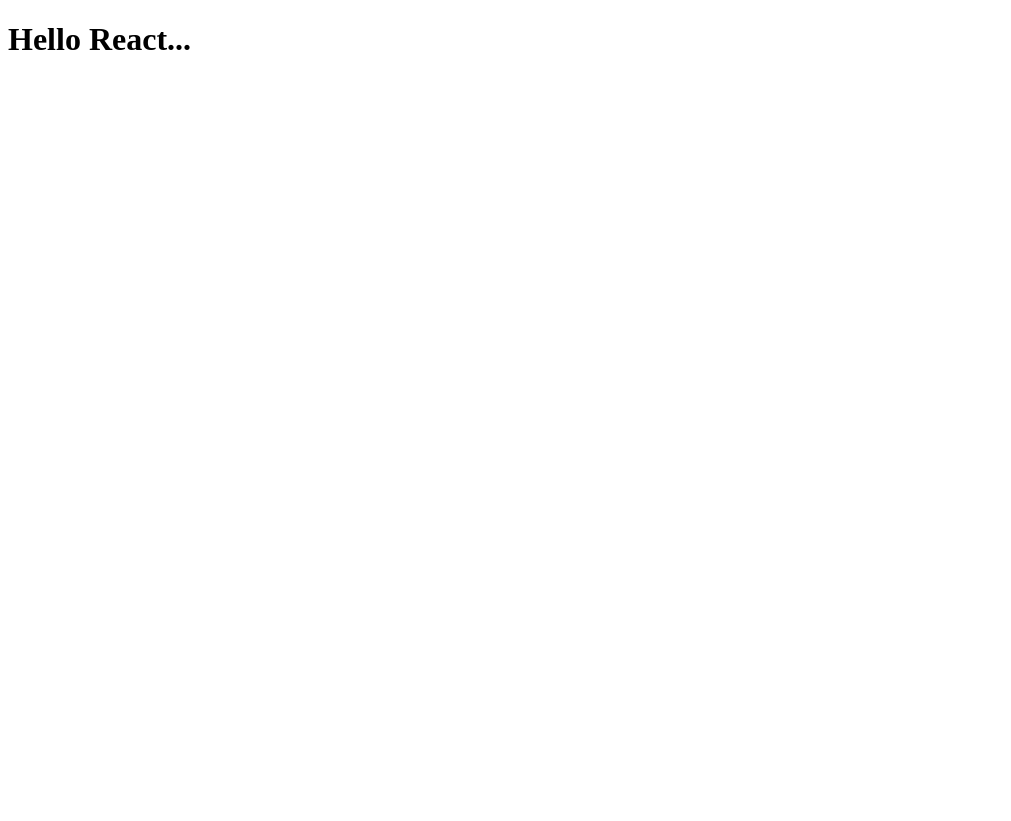
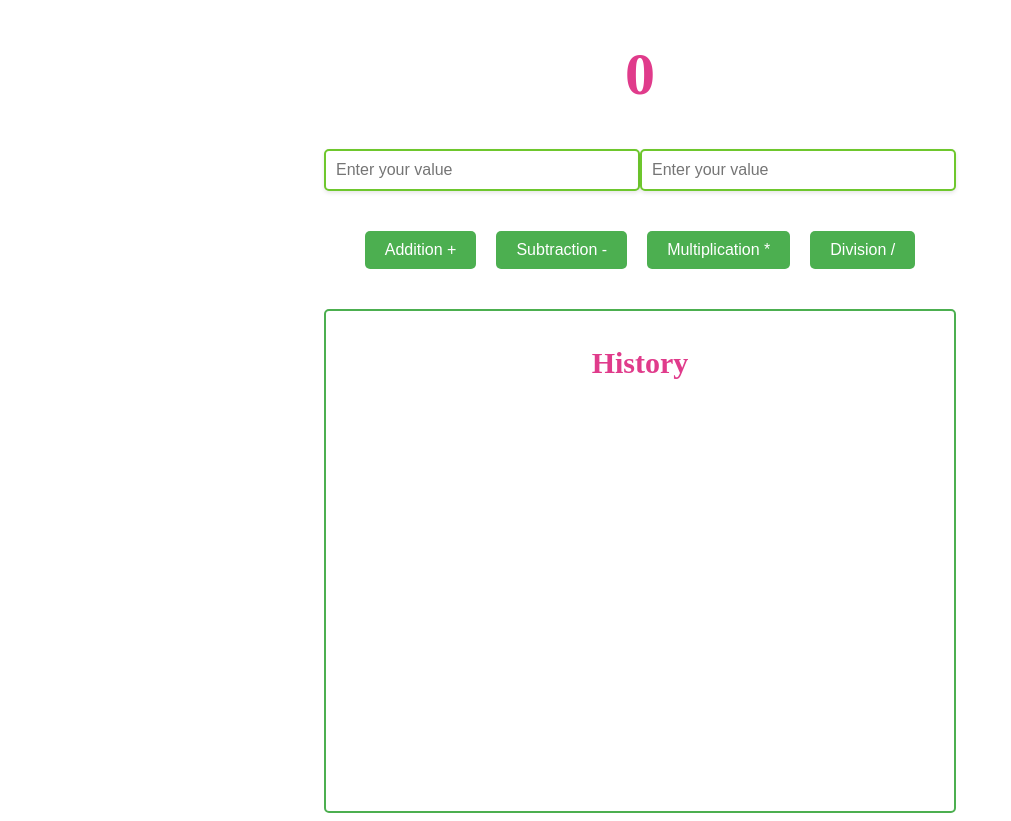
Before and after one commit to naymurweb/calc-hub, a React (Vite) app: page / in a window 1280 px wide. Shown: the whole page, without its empty margins (0-1011 px from the left). Before the commit the page ends 800 px from the top, so only its background shows below. Built offline with nearby package versions, Linux system fonts and the light colour scheme.

Commit message:
basic ui design

```diff
--- a/package.json
+++ b/package.json
@@ -6,7 +6,6 @@
   "scripts": {
     "dev": "vite",
     "build": "vite build",
-    "lint": "eslint src --ext js,jsx --report-unused-disable-directives --max-warnings 0",
     "preview": "vite preview"
   },
   "dependencies": {
--- a/src/App.jsx
+++ b/src/App.jsx
@@ -1,9 +1,32 @@
-import React from 'react';
+import React from "react";
+import InputField from "./components/InputField";
+import Button from "./components/Button";
+import History from "./components/History";
 
 const App = () => {
   return (
-    <div>
-      <h1>Hello React...</h1>
+    <div style={{ width: "50%", margin: "0 auto" }}>
+      <h1 style={{ fontSize: "60px", textAlign: "center", color: "#E03B8B" }}>
+        0
+      </h1>
+      <div style={{ display: "flex", justifyContent: "space-evenly" }}>
+        <InputField />
+        <InputField />
+      </div>
+      <div
+        style={{
+          display: "flex",
+          justifyContent: "center",
+          gap: "20px",
+          margin: "40px 0",
+        }}
+      >
+        <Button>Addition +</Button>
+        <Button>Subtraction -</Button>
+        <Button>Multiplication *</Button>
+        <Button>Division /</Button>
+      </div>
+      <History />
     </div>
   );
 };
--- /dev/null
+++ b/src/components/Button.jsx
@@ -0,0 +1,22 @@
+import React from "react";
+
+const Button = ({ children }) => {
+  return (
+    <button
+      style={{
+        padding: "10px 20px",
+        border: "none",
+        borderRadius: "5px",
+        backgroundColor: "#4CAF50",
+        color: "#fff",
+        fontSize: "16px",
+        cursor: "pointer",
+        display:'flex',
+      }}
+    >
+      {children}
+    </button>
+  );
+};
+
+export default Button;
--- /dev/null
+++ b/src/components/History.jsx
@@ -0,0 +1,12 @@
+import React from 'react';
+
+const History = () => {
+    return (
+        <div style={{border:'2px solid #4CAF50',height:'60vh',borderRadius:'5px',padding:'10px'}}>
+            <h2 style={{textAlign:'center',color:'#E03B8B', fontSize:'30px'}}>History</h2>
+
+      </div>
+    );
+};
+
+export default History;
--- /dev/null
+++ b/src/components/InputField.jsx
@@ -0,0 +1,20 @@
+import React from 'react';
+
+const InputField = () => {
+    return (
+        <input
+        type="number"
+        placeholder='Enter your value'
+        style={{
+          width: "300px",
+          padding: "10px",
+          border: "2px solid #6EC72D",
+          borderRadius: "5px",
+          fontSize: "16px",
+          boxShadow: "0 2px 4px rgba(0, 0, 0, 0.1)",
+        }}
+      />
+    );
+};
+
+export default InputField;
```
Also changed, not shown: 2 other files (tests, documents, lock files or other folders).
